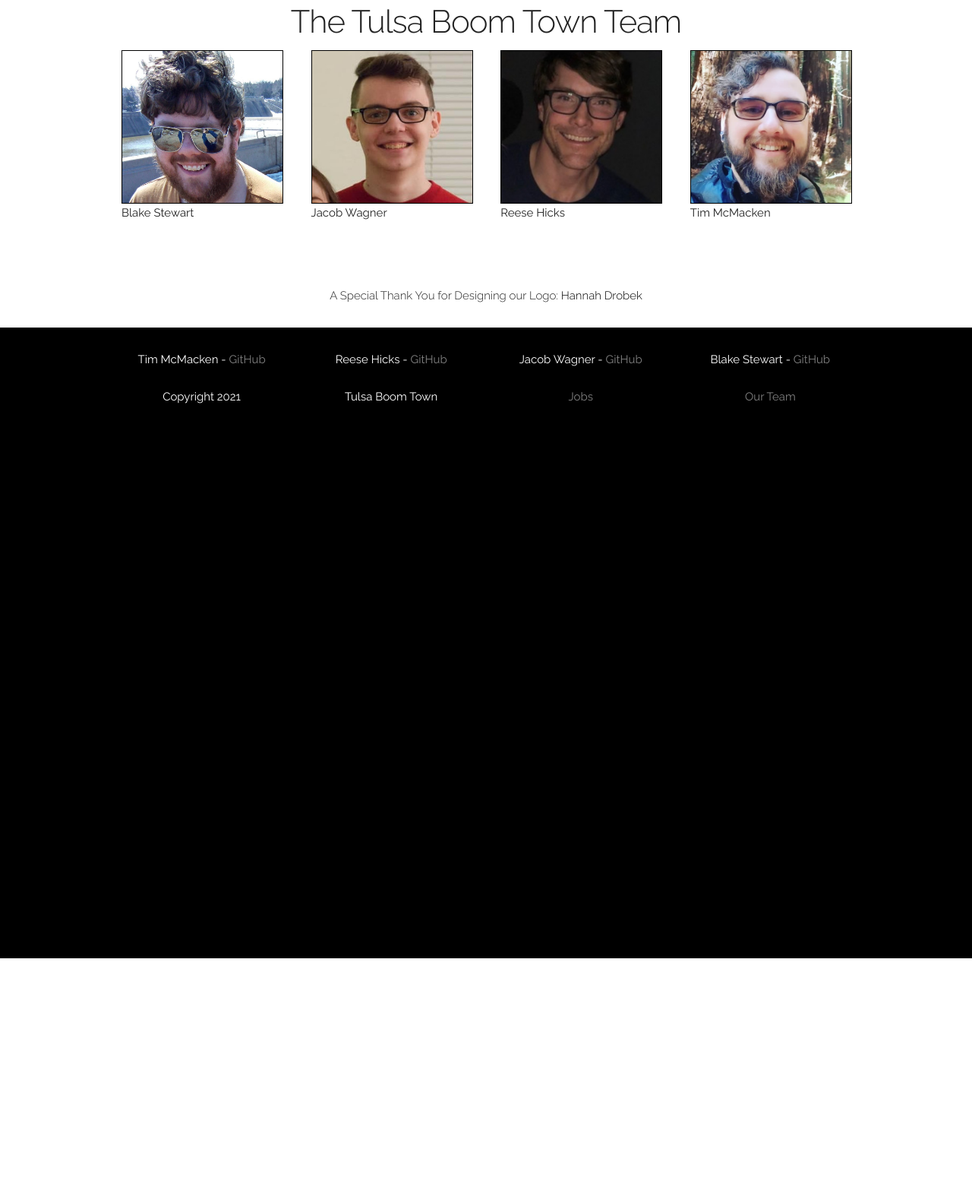
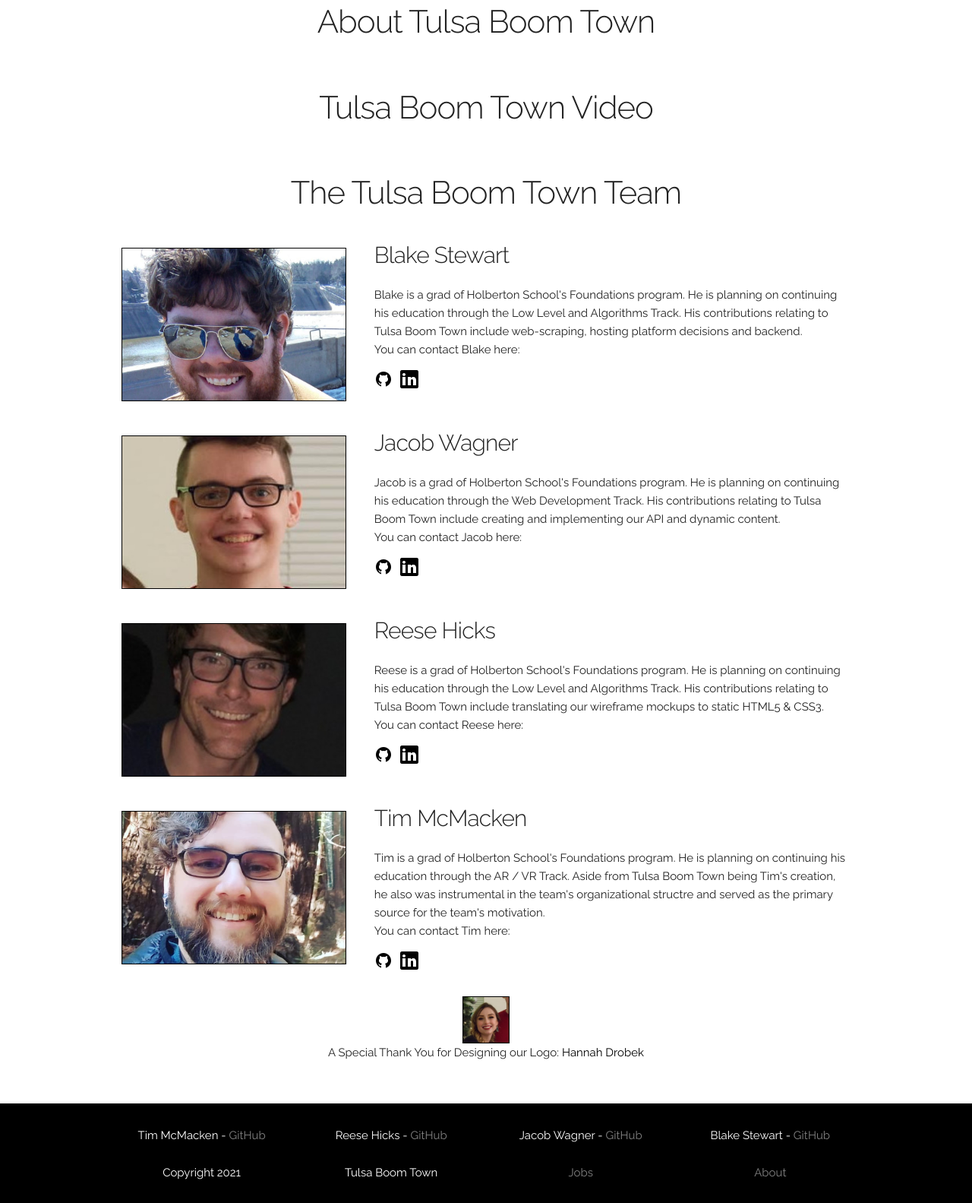
Before and after one commit to TMcMac/TulsaBoomTown, a plain HTML site: page web_dynamic/templates/aboutUs.html in a window 1280 px wide. Shown: the part 103-1686 px from the top of the page at 76% size. Before the commit the page ends 1364 px from the top, so only its background shows below. Drawn offline with Linux system fonts and the light colour scheme.

Commit message:
all htmls/  2 images/ 2 css

```diff
--- a/web_dynamic/templates/aboutUs.html
+++ b/web_dynamic/templates/aboutUs.html
@@ -5,7 +5,7 @@
   <!-- Basic Page Needs
   –––––––––––––––––––––––––––––––––––––––––––––––––– -->
   <meta charset="utf-8">
-  <title>Our Team</title>
+  <title>About</title>
   <meta name="description" content="The About Us Page, or, Our Team Page">
   <meta name="author" content="Reese Hicks">
 
@@ -38,7 +38,7 @@
   <header>
     <nav class="navigation">
       <ul>
-        <li class="navigation"><a href="./aboutUs.html">Our Team</a></li>
+        <li class="navigation"><a href="./aboutUs.html">About</a></li>
         <li class="navigation"><a href="./jobs.html"><div class="slash">Jobs</div></a></li>
         <li class="navigation"><a href="./index.html"><div class="slash">Tulsa Love</div></a></li>
         <li class="navigation"><a href="./index.html"><div class="slash">T-Combinator</div></a></li>
@@ -56,41 +56,123 @@
     </section>
   </a>
 
-  <!-- Carousel / Tech Co's in Tulsa
+  <!-- About
+  –––––––––––––––––––––––––––––––––––––––––––––––––– -->
+  <div class="container">
+    <h2 class="centered">About Tulsa Boom Town</h2>
+  </div><!--container-->
+
+  <!-- Video
+  –––––––––––––––––––––––––––––––––––––––––––––––––– -->
+  <div class="container">
+    <h2 class="centered">Tulsa Boom Town Video</h2>
+  </div><!--container-->
+
+  <!-- Tulsa Boom Town Team
   –––––––––––––––––––––––––––––––––––––––––––––––––– -->
   <div class="container">
     <h2 class="centered">The Tulsa Boom Town Team</h2>
   </div><!--container-->
 
-  <div class="container">
+  <!--Blake-->
+  <div class="container marginTop35">
     <div class="row">
 
-      <section class="three columns">
+      <section class="four columns">
         <div class="headshotBox--Blake"></div><!--carousel-box-->
-        <p>Blake Stewart</p>
       </section>
 
-      <section class="three columns">
-        <div class="headshotBox--Jacob"></div><!--carousel-box-->
-        <p>Jacob Wagner</p>
-      </section>
-
-      <section class="three columns">
-        <div class="headshotBox--Reese"></div><!--carousel-box-->
-        <p>Reese Hicks</p>
-      </section>
-
-      <section class="three columns">
-        <div class="headshotBox--Tim"></div><!--carousel-box-->
-        <p>Tim McMacken</p>
+      <section class="eight columns">
+        <h4>Blake Stewart</h4>
+        <p class="noMargin">Blake is a grad of Holberton School's Foundations program.  He is planning on continuing his education through the Low Level and Algorithms Track.  His contributions relating to Tulsa Boom Town include web-scraping, hosting platform decisions and backend.</p>
+        <p class="marginBottom1rem">You can contact Blake here:</p>
+        <a href="http://github.com/Acochisse" target="_blank">
+          <div class="github-icon"></div>
+        </a>
+        <a href="http://linkedin.com" target="_blank">
+          <div class="linkedIn-icon"></div>
+        </a>
       </section>
 
     </div><!--row-->
-  </div><!--container-->
+  </div><!--container marginTop35-->
 
-  <div class="container">
-    <h6 class="centered">A Special Thank You for Designing our Logo: <a href="hannahdrobek.myportfolio.com">Hannah Drobek</a></h6>
-  </div><!--container-->
+  <!--Jacob-->
+  <div class="container marginTop35">
+    <div class="row">
+
+      <section class="four columns">
+        <div class="headshotBox--Jacob"></div><!--carousel-box-->
+      </section>
+
+      <section class="eight columns">
+        <h4>Jacob Wagner</h4>
+        <p class="noMargin">Jacob is a grad of Holberton School's Foundations program.  He is planning on continuing his education through the Web Development Track.  His contributions relating to Tulsa Boom Town include creating and implementing our API and dynamic content.</p>
+        <p class="marginBottom1rem">You can contact Jacob here:</p>
+        <a href="http://github.com/JwowSquared" target="_blank">
+          <div class="github-icon"></div>
+        </a>
+        <a href="http://linkedin.com" target="_blank">
+          <div class="linkedIn-icon"></div>
+        </a>
+      </section>
+
+    </div><!--row-->
+  </div><!--container marginTop35-->
+
+<!--Reese-->
+<div class="container marginTop35">
+  <div class="row">
+
+      <section class="four columns">
+        <div class="headshotBox--Reese"></div><!--carousel-box-->
+      </section>
+
+      <section class="eight columns">
+        <h4>Reese Hicks</h4>
+        <p class="noMargin">Reese is a grad of Holberton School's Foundations program.  He is planning on continuing his education through the Low Level and Algorithms Track.  His contributions relating to Tulsa Boom Town include translating our wireframe mockups to static HTML5 & CSS3.</p>
+        <p class="marginBottom1rem">You can contact Reese here:</p>
+        <a href="http://github.com/dreeseh" target="_blank">
+          <div class="github-icon"></div>
+        </a>
+        <a href="http://linkedin.com" target="_blank">
+          <div class="linkedIn-icon"></div>
+        </a>
+      </section>
+
+  </div><!--row-->
+</div><!--container marginTop35-->
+
+<!--Tim-->
+<div class="container marginTop35">
+  <div class="row">
+
+      <section class="four columns">
+        <div class="headshotBox--Tim"></div><!--carousel-box-->
+      </section>
+
+      <section class="eight columns">
+        <h4>Tim McMacken</h4>
+        <p class="noMargin">Tim is a grad of Holberton School's Foundations program.  He is planning on continuing his education through the AR / VR Track.  Aside from Tulsa Boom Town being Tim's creation, he also was instrumental in the team's organizational structre and served as the primary source for the team's motivation.</p>
+        <p class="marginBottom1rem">You can contact Tim here:</p>
+        <a href="http://github.com/TMcMac" target="_blank">
+          <div class="github-icon"></div>
+        </a>
+        <a href="http://linkedin.com" target="_blank">
+          <div class="linkedIn-icon"></div>
+        </a>
+      </section>
+
+  </div><!--row-->
+</div><!--container marginTop35-->
+
+<!--Hannah-->
+<div class="container marginTop35">
+  <div class="row">
+    <div class="headshotBox--Hannah"></div>
+    <p class="centered-only">A Special Thank You for Designing our Logo: <a href="hannahdrobek.myportfolio.com" target="_blank">Hannah Drobek</a></p>
+  </div><!--row-->
+</div><!--container-->
 
   <!-- Footer
   –––––––––––––––––––––––––––––––––––––––––––––––––– -->
@@ -125,8 +207,8 @@
 
           <div class="three columns"><p>Copyright 2021</p></div>
           <div class="three columns"><p>Tulsa Boom Town</p></div>
-          <div class="three columns"><p><a href="#">Jobs</a></p></div>
-          <div class="three columns"><p><a href="./aboutUs.html">Our Team</a></p></div>
+          <div class="three columns"><p><a href="./jobs.html">Jobs</a></p></div>
+          <div class="three columns"><p><a href="./aboutUs.html">About</a></p></div>
 
         </section>
       </div><!--row-->
--- a/web_dynamic/templates/styles/custom.css
+++ b/web_dynamic/templates/styles/custom.css
@@ -8,6 +8,7 @@
 - Image Holder
 - Boxes
 - Headshot Boxes
+- icon links
 - Footer
 */
 
@@ -35,7 +36,7 @@
 }
 
 .centered-only {
-    text-align: centered;
+    text-align: center;
 }
 
 .textbox {
@@ -72,7 +73,18 @@
     margin-top: 35px;
 }
 
+.noMargin {
+    margin: 0px;
+}
 
+.marginBottom1rem {
+    margin-bottom: 1rem;
+}
+
+.middle {
+    vertical-align: middle;
+    margin: auto;
+}
 /* Navigation
 –––––––––––––––––––––––––––––––––––––––––––––––––– */
 .navigation {
@@ -282,7 +294,7 @@ header {
 
     background-position: center;
     background-image: url(../images/headshot--blake.jpeg);
-    background-size: 100%;
+    background-size: cover;
     background-repeat: no-repeat;
 }
 
@@ -295,7 +307,7 @@ header {
 
     background-position: center;
     background-image: url(../images/headshot--jacob.jpg);
-    background-size: 100%;
+    background-size: cover;
     background-repeat: no-repeat;
 }
 
@@ -308,7 +320,7 @@ header {
 
     background-position: center;
     background-image: url(../images/headshot--reese.jpeg);
-    background-size: 100%;
+    background-size: cover;
     background-repeat: no-repeat;
 }
 
@@ -321,8 +333,41 @@ header {
 
     background-position: center;
     background-image: url(../images/headshot--tim.png);
-    background-size: 100%;
+    background-size: cover;
     background-repeat: no-repeat;
+}
+
+.headshotBox--Hannah {
+    width: 60px;
+    height: 60px;
+    margin: auto;
+    border: 1px black solid;
+    background-color: rgb(155, 155, 155);
+
+    background-position: center;
+    background-image: url(../images/headshot--hannah.jpg);
+    background-size: cover;
+    background-repeat: no-repeat;
+}
+
+/* icon links
+–––––––––––––––––––––––––––––––––––––––––––––––––– */
+.github-icon {
+    width: 24px;
+    height: 24px;
+    background-image: url(../images/icons8-github-24.png);
+    background-size: cover;
+    float: left;
+    margin: 5px 10px 0 0;
+}
+
+.linkedIn-icon {
+    width: 24px;
+    height: 24px;
+    background-image: url(../images/icons8-linkedin-24.png);
+    background-size: cover;
+    float:left;
+    margin: 5px 0 0 0;
 }
 
 /* Footer
--- a/web_dynamic/templates/styles/skeleton.css
+++ b/web_dynamic/templates/styles/skeleton.css
@@ -171,7 +171,7 @@ input[type="submit"],
 input[type="reset"],
 input[type="button"] {
   display: inline-block;
-  height: 38px;
+  height: 100%;
   padding: 0 30px;
   color: #555;
   text-align: center;
```
Also changed, not shown: web_dynamic/templates/index.html (+3 -3 lines), web_dynamic/templates/jobs.html (+3 -3 lines), web_dynamic/templates/images/icons8-github-24.png (added), web_dynamic/templates/images/icons8-linkedin-24.png (added).
